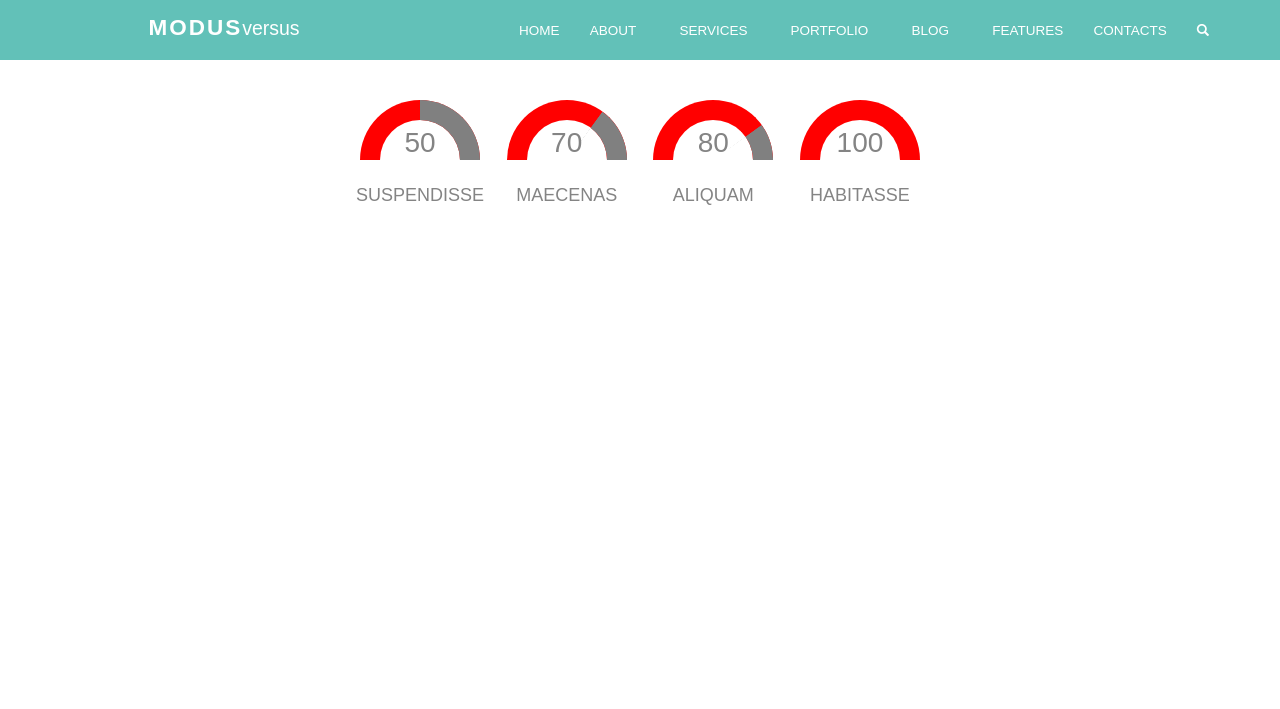
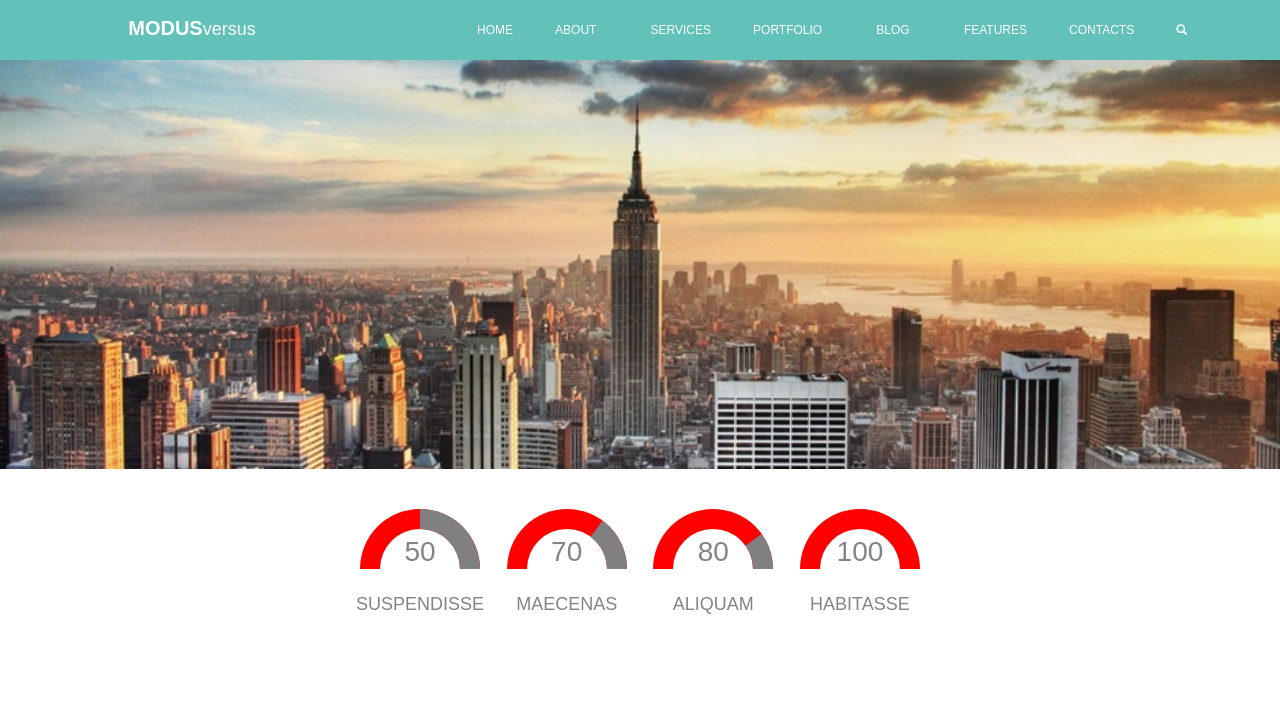
Before and after one commit to senenkovitalik/homeworks, a PHP site: page / in a window 1280 px wide. Shown: the top 709 px of the page. Run offline with PHP 8.4, Linux system fonts and the light colour scheme.

Commit message:
Frontend 25.01 Slider

```diff
--- a/25.01/css/main.css
+++ b/25.01/css/main.css
@@ -35,44 +35,102 @@ header {
     z-index: 999;
 }
 
-.header-label {
+.logo {
     float: left;
-    height: 60px;
     line-height: 60px;
-    width: 35%;
+    width: 30%;
     text-align: center;
 }
 
-.header-label span:first-child {
-    font-weight: 800;
-    font-size: 1.5em;
+.logo span:first-child {
+    color: white;
+    font-weight: bold;
+    font-size: 20px;
     text-transform: uppercase;
-    letter-spacing: 2px;
-    color: #fff;
+
 }
 
-.header-label span:last-child {
-    color: #fff;
-    font-size: 1.3em;
-    font-weight: 100;
+.logo span:last-child {
+    color: white;
+    font-size: 18px;
 }
 
-.header-nav {
-    float: left;
+.navigation {
+    list-style-type: none;
+    margin: 0;
     height: 60px;
-    line-height: 60px;
-    text-align: center;
-    width: 65%;
+    width: 70%;
+
+    display: -webkit-box;
+    display: -moz-box;
+    display: -ms-flexbox;
+    display: -webkit-flex;
+    display: flex;
+
+    -webkit-flex-flow: row wrap;
+    justify-content: center;
+    align-items: center;
 }
 
-.header-nav a {
+.navigation li {
+    margin-right: 10px;
     position: relative;
+}
+
+.navigation li:last-of-type {
+    margin-right: 0;
+}
+
+.navigation li a {
     text-decoration: none;
     text-transform: uppercase;
-    font-size: 0.9em;
-    color: #fff;
-    padding: 7px 13px;
-    border-radius: 3px;
+    display: block;
+    color: white;
+    font-size: 12px;
+    padding: 7px 16px;
+    border-radius: 5px;
+}
+
+.navigation li:hover a {
+    background-color: #FC645A;
+}
+
+.navigation li:hover a .glyphicon {
+    visibility: visible;
+}
+
+.navigation li:hover .submenu {
+    display: block;
+}
+
+.submenu {
+    background-color: #E2534B;
+    border: 3px solid #E2534B;
+    border-radius: 5px;
+    display: none;
+    position: absolute;
+    /*top: 35px;*/
+    list-style-type: none;
+}
+
+.submenu li {
+    margin-bottom: 3px;
+    margin-right: 0;
+}
+
+.submenu li:last-of-type {
+    margin-bottom: 0;
+}
+
+.submenu li a {
+    background-color: #FC645A;
+    display: block;
+    width: 100%;
+    white-space: nowrap;
+}
+
+.submenu li a:hover {
+    background-color: #76C7C0;
 }
 
 .glyphicon-search {
@@ -145,6 +176,20 @@ header {
 
 .content {
     height: 1000px;
+}
+
+.slider {
+    overflow: hidden;
+}
+
+.slider figure {
+    width: 400%;
+}
+
+.slider img {
+    width: 25%;
+    margin: 0;
+    float: left;
 }
 
 /* Adaptive layouting with flexbox*/
--- a/25.01/index.html
+++ b/25.01/index.html
@@ -18,31 +18,51 @@
 </head>
 <body>
 <header>
-    <div class="header-label">
+    <div class="logo">
         <span>modus</span><span>versus</span>
     </div>
-    <div class="header-nav">
-        <a href="">home</a>
-        <a href="">about</a>
-        <a href="">
-            <span class="glyphicon glyphicon-menu-down"></span>services
+    <ul class="navigation">
+        <li><a href="#">home</a></li>
+        <li><a href="#">about</a></li>
+        <li>
+            <a href="#"><span class="glyphicon glyphicon-menu-down"></span>services</a>
             <ul class="submenu">
-                <div class="arrow-up"></div>
-                <li>Service item with comment 1</li>
-                <li>Service item 2</li>
-                <li>Service item 3</li>
+                <li><a href="#"><span class="glyphicon glyphicon-menu-right"></span>first</a></li>
+                <li><a href="#"><span class="glyphicon glyphicon-menu-right"></span>second large item</a></li>
             </ul>
-        </a>
-        <a href=""><span class="glyphicon glyphicon-menu-down"></span>portfolio</a>
-        <a href=""><span class="glyphicon glyphicon-menu-down"></span>blog</a>
-        <a href=""><span class="glyphicon glyphicon-menu-down"></span>features</a>
-        <a href="">contacts</a>
-        <a href=""><span class="glyphicon glyphicon-search"></span></a>
-    </div>
+        </li>
+        <li>
+            <a href="#">portfolio</a>
+        </li>
+        <li>
+            <a href="#"><span class="glyphicon glyphicon-menu-down"></span>blog</a>
+            <ul class="submenu">
+                <li><a href="#"><span class="glyphicon glyphicon-menu-right"></span>first</a></li>
+                <li><a href="#"><span class="glyphicon glyphicon-menu-right"></span>second large item</a></li>
+            </ul>
+        </li>
+        <li>
+            <a href="#"><span class="glyphicon glyphicon-menu-down"></span>features</a>
+            <ul class="submenu">
+                <li><a href="#"><span class="glyphicon glyphicon-menu-right"></span>first</a></li>
+                <li><a href="#"><span class="glyphicon glyphicon-menu-right"></span>second large item</a></li>
+            </ul>
+        </li>
+        <li><a href="#">contacts</a></li>
+        <li><a href="#"><span class="glyphicon glyphicon-search"></span></a></li>
+    </ul>
 </header>
 <div class="header-fix"></div>
 
 <div class="content">
+    <div class="slider">
+        <figure>
+            <img src="img/slider.jpg">
+            <img src="img/slider2.jpg">
+            <img src="img/slider3.jpg">
+            <img src="img/slider4.png">
+        </figure>
+    </div>
     <div class="company-year-statistics-overview">
         <div class="statistics-overview">
             <div class="statistics-overview_progress-bar">
```
Also changed, not shown: other parts of 25.01/css/main.css (+7 -34 lines), 25.01/img/search.png (deleted), 25.01/img/slider.jpg (added), 25.01/img/slider2.jpg (added), 25.01/img/slider3.jpg (added), 25.01/img/slider4.png (added), 25.01/task-assets/fortest.png (deleted).
